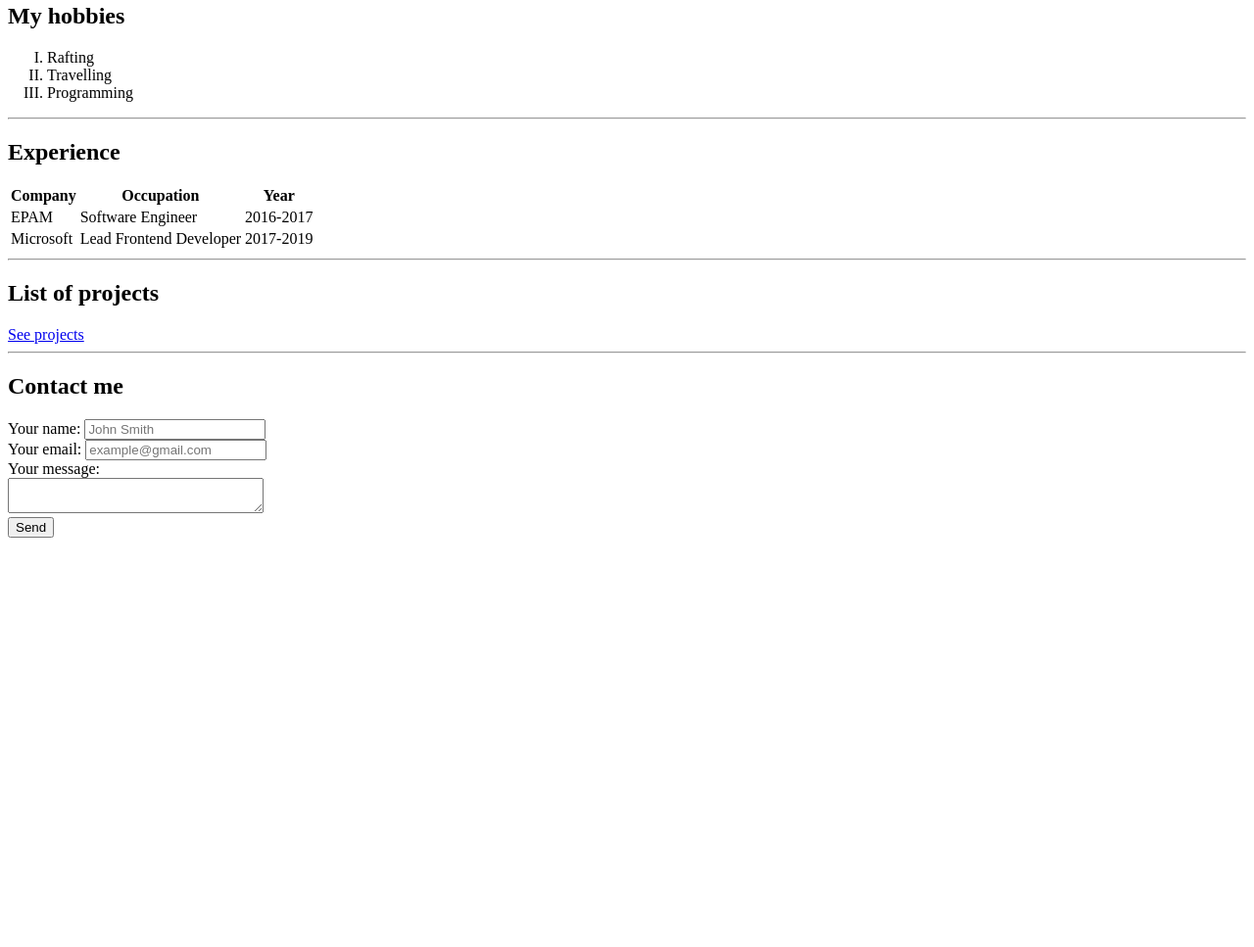
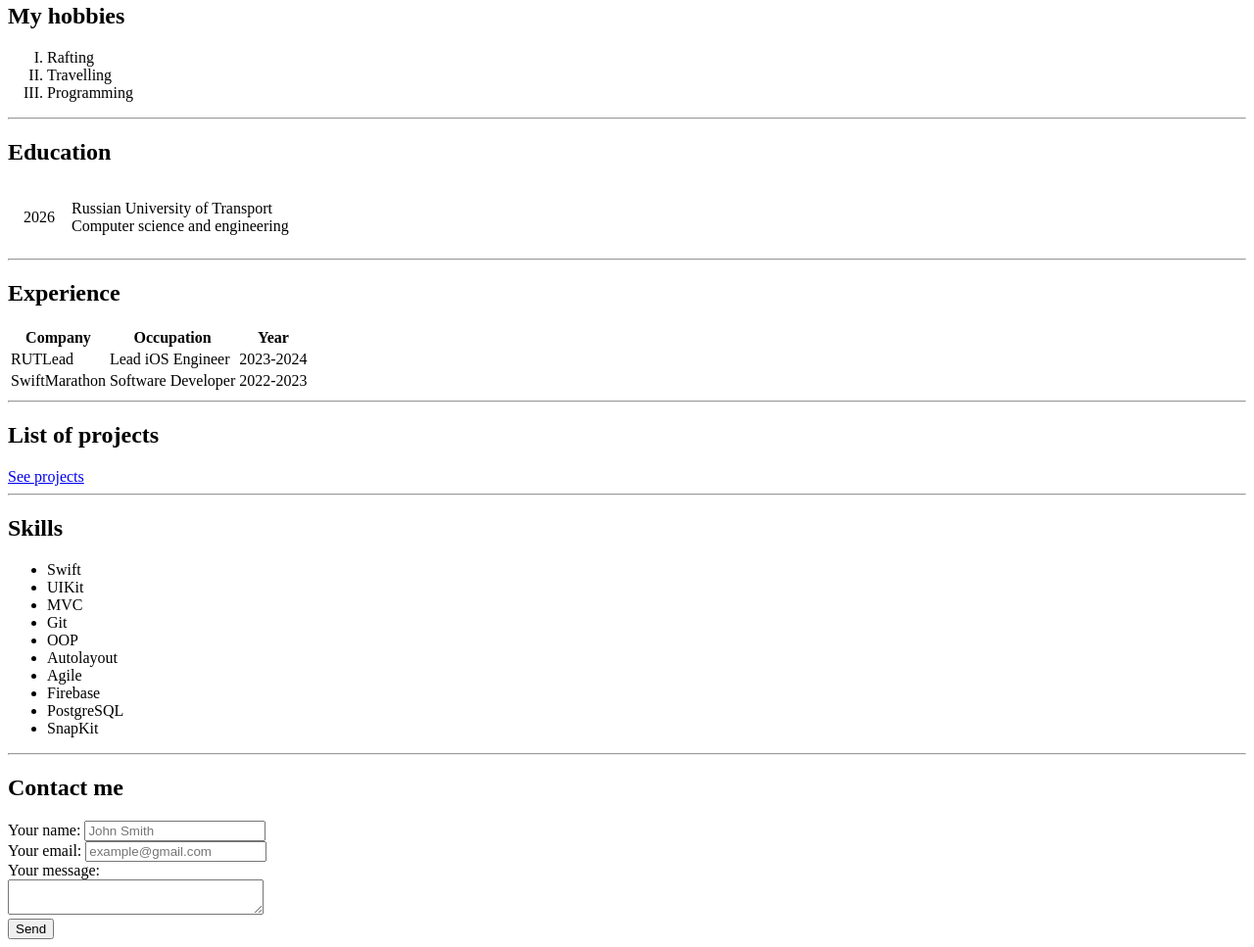
Before and after one commit to replicator8/cv, a plain HTML site: page index.html in a window 1280 px wide. Shown: the part 342-1309 px from the top of the page at 98% size. Before the commit the page ends 899 px from the top, so only its background shows below. Drawn offline with Linux system fonts and the light colour scheme.

Commit message:
Add files via upload

```diff
--- a/index.html
+++ b/index.html
@@ -19,7 +19,7 @@
     <hr>
 
     <h2>My social networks</h2>
-    <ul type="square">
+    <ul>
         <li><a href="https://t.me/replicator0" target="_blank">Telegram</a></li>
         <li><a href="https://instagram.com/replicator0" target="_blank">Instagram</a></li>
     </ul>
@@ -35,6 +35,20 @@
 
     <hr>
 
+    <h2>Education</h2>
+    <table cellspacing="15">
+        <tr>
+            <td>2026</td>
+            <td>
+                Russian University of Transport
+                <br>
+                Computer science and engineering
+            </td>
+        </tr>
+    </table>
+
+    <hr>
+
     <h2>Experience</h2>
     <table>
         <tr>
@@ -43,14 +57,14 @@
             <th>Year</th>
         </tr>
         <tr>
-            <td>EPAM</td>
-            <td>Software Engineer</td>
-            <td>2016-2017</td>
+            <td>RUTLead</td>
+            <td>Lead iOS Engineer</td>
+            <td>2023-2024</td>
         </tr>
         <tr>
-            <td>Microsoft</td>
-            <td>Lead Frontend Developer</td>
-            <td>2017-2019</td>
+            <td>SwiftMarathon</td>
+            <td>Software Developer</td>
+            <td>2022-2023</td>
         </tr>
     </table>
 
@@ -58,6 +72,22 @@
 
     <h2>List of projects</h2>
     <a href="projects.html">See projects</a>
+
+    <hr>
+
+    <h2>Skills</h2>
+    <ul>
+        <li>Swift</li>
+        <li>UIKit</li>
+        <li>MVC</li>
+        <li>Git</li>
+        <li>OOP</li>
+        <li>Autolayout</li>
+        <li>Agile</li>
+        <li>Firebase</li>
+        <li>PostgreSQL</li>
+        <li>SnapKit</li>
+    </ul>
 
     <hr>
 
```
